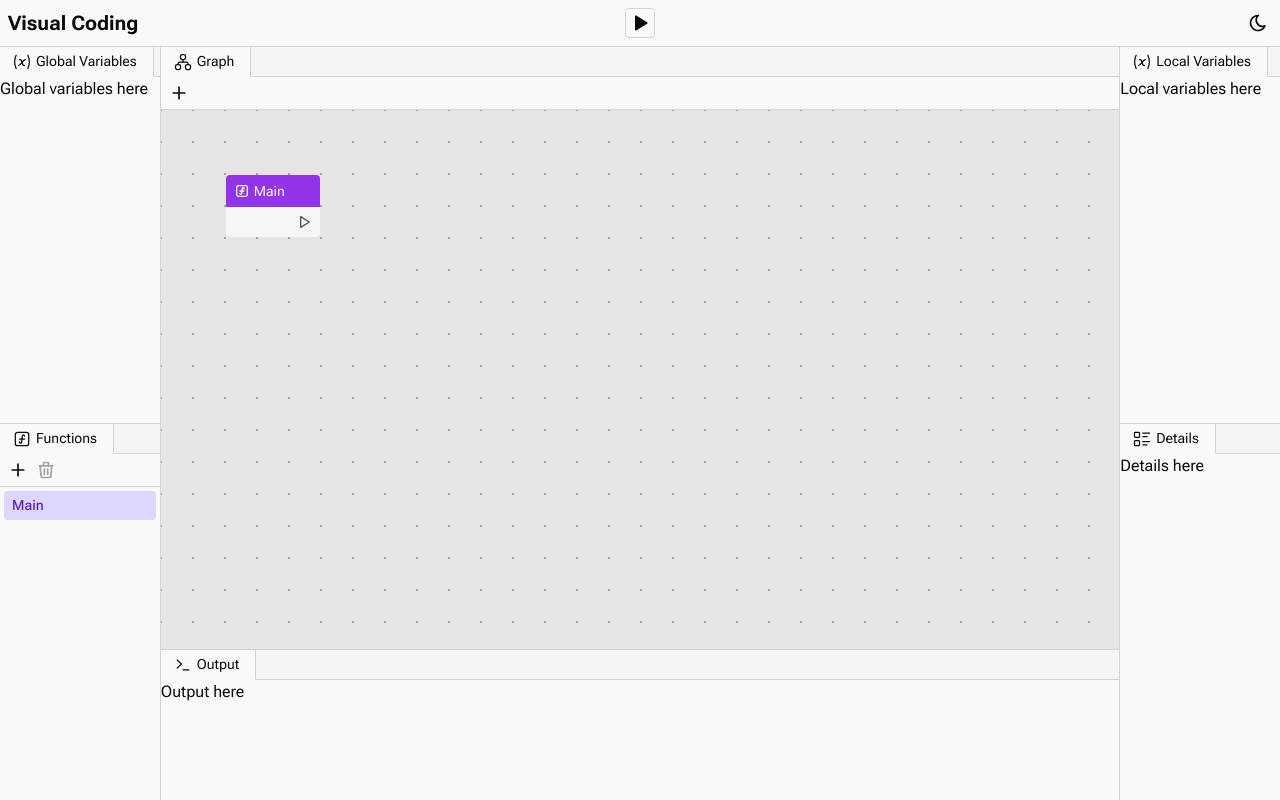
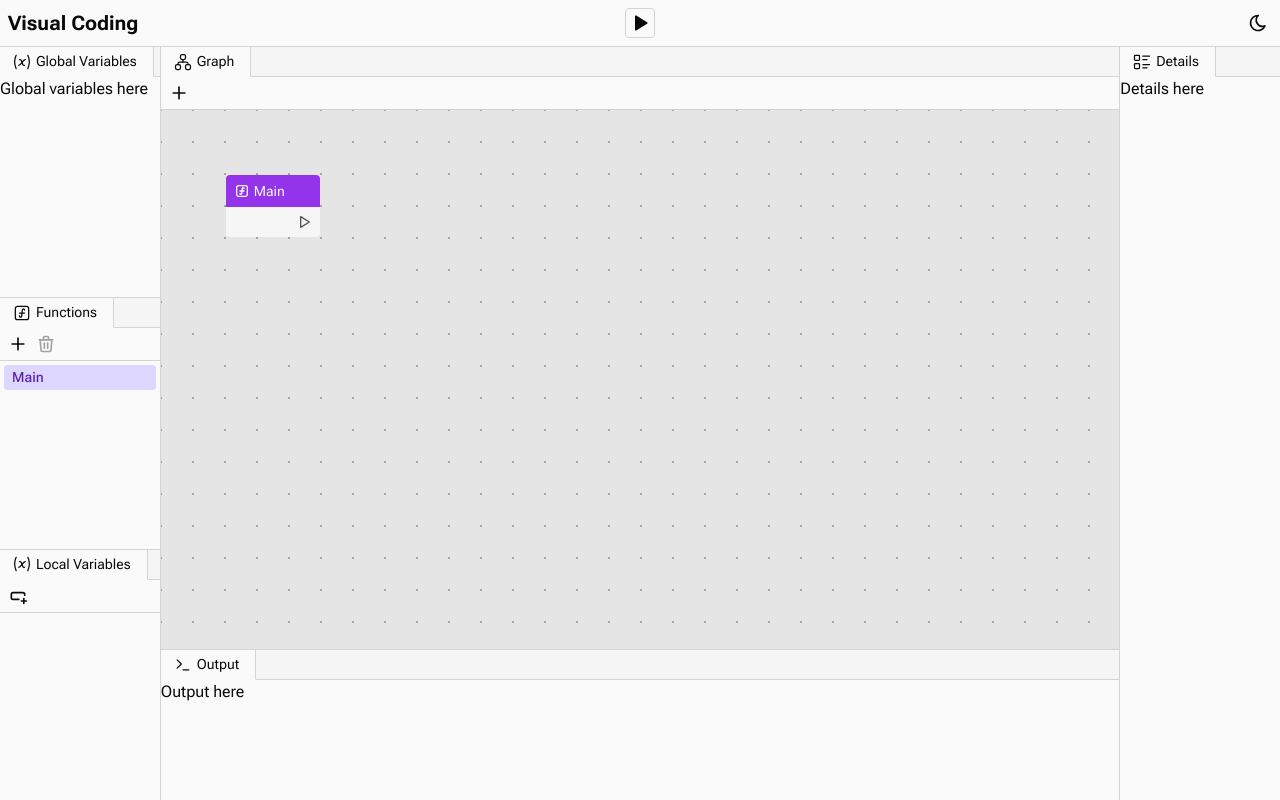
Before and after one commit to TomBeacock/visual-coding-web-app, a Next.js app: page /visual-coding-web-app/ in a window 1280 px wide. Built offline with nearby package versions, Linux system fonts and the light colour scheme.

Commit message:
Add variable nodes + variables section

```diff
--- a/app/components/nav-list/nav-list.module.css
+++ b/app/components/nav-list/nav-list.module.css
@@ -12,8 +12,10 @@
 
     display: flex;
     flex-direction: row;
+    align-items: center;
+    column-gap: 0.25rem;
     position: relative;
-    padding: 0.25rem 0.5rem;
+    padding: 0.125rem 0.5rem;
     color: var(--nav-list-item-fg);
     font-size: 0.875em;
     font-weight: 500;
@@ -30,4 +32,9 @@
         color: var(--nav-list-item-fg-selected);
         background-color: var(--nav-list-item-bg-selected);
     }
+
+    & svg {
+        width: 1.25rem;
+        height: 1.25rem;
+    }
 }
--- a/app/components/node-graph/graph-area.tsx
+++ b/app/components/node-graph/graph-area.tsx
@@ -21,6 +21,7 @@ import { GraphLinkIndicator, GraphLinkIndicatorProps } from "./graph-link/graph-
 import { Menu, MenuDivider, MenuItem, MenuSub } from "../menu/menu";
 import {
     IconClipboard,
+    IconCodeVariablePlus,
     IconPlus,
     IconVariablePlus,
 } from "@tabler/icons-react";
@@ -274,6 +275,21 @@ export function GraphArea() {
         </MenuSub>
     );
 
+    // Variables
+    const variableMenuItems: ReactNode[] = [];
+    for (const [, def] of func.variables) {
+        variableMenuItems.push(
+            <MenuSub key={def.name} icon={getIcon(def.varType)} label={def.name}>
+                <MenuItem label="Get" onClick={() => onCreateNode((x, y) => createVariableNode(def.name, "get", x, y))} />
+                <MenuItem label="Set" onClick={() => onCreateNode((x, y) => createVariableNode(def.name, "set", x, y))} />
+            </MenuSub>
+        );
+    }
+    const variablesMenu = variableMenuItems.length > 0 ? (
+        <MenuSub icon={<IconCodeVariablePlus />} label="Add Variable">
+            {variableMenuItems}
+        </MenuSub>
+    ) : undefined;
 
     // Core functions
     const categorizedMenuItems = new Map<string, ReactNode[]>();
@@ -371,6 +387,7 @@ export function GraphArea() {
                     <MenuItem label="Paste" icon={<IconClipboard />} />
                     <MenuDivider />
                     {constantsMenu}
+                    {variablesMenu}
                     {coreFunctionsMenu}
                 </Menu>
             </div>
--- a/app/components/node-graph/graph-node/graph-node.tsx
+++ b/app/components/node-graph/graph-node/graph-node.tsx
@@ -174,6 +174,69 @@ export function GraphNode({ node }: GraphNodeProps) {
             );
         }
     }
+    else if (node.type === "variable") {
+        const definition = findVariableDefinition(program, selectedFunction, node.varName);
+        if (definition === undefined) {
+            return <></>;
+        }
+        if (node.operation === "get") {
+            contents = (
+                <>
+                    <div className={classes.body}>
+                        <GraphVar
+                            name={definition.name}
+                            connected={isOutputPinConnected(0)}
+                            pin={{ nodeId: node.id, index: 0, type: "output" }}
+                            varType={definition.varType}
+                        />
+                    </div>
+                </>
+            );
+        }
+        else {
+            contents = (
+                <>
+                    <div
+                        className={classes.head}
+                        style={{ backgroundColor: getCategoryColor() }}
+                    >
+                        {getIcon()}
+                        <span>{"Set"}</span>
+                    </div>
+                    <div className={classes.body}>
+                        <GraphDoubleVar
+                            input={{
+                                name: "",
+                                connected: isInputPinConnected(0),
+                                pin: { nodeId: node.id, index: 0, type: "input" },
+                                varType: "exec",
+                            }}
+                            output={{
+                                name: "",
+                                connected: isOutputPinConnected(0),
+                                pin: { nodeId: node.id, index: 0, type: "output" },
+                                varType: "exec",
+                            }}
+                        />
+                        <GraphDoubleVar
+                            input={{
+                                name: camelCaseToWords(definition.name),
+                                connected: isInputPinConnected(1),
+                                pin: { nodeId: node.id, index: 1, type: "input" },
+                                varType: definition.varType,
+                            }}
+                            output={{
+                                name: "",
+                                connected: isOutputPinConnected(1),
+                                pin: { nodeId: node.id, index: 1, type: "output" },
+                                varType: definition.varType,
+                            }}
+                        />
+                    </div>
+                </>
+            );
+        }
+    }
     else if (node.type === "coreFunctionCall") {
         const definition = findCoreFunctionDefinition(node.funcName);
         if (definition === undefined) {
--- /dev/null
+++ b/app/components/sections/section-variables.tsx
@@ -0,0 +1,46 @@
+import classes from "./section.module.css";
+import Button from "../button/button";
+import { IconCodeVariablePlus, IconCrop169Filled } from "@tabler/icons-react";
+import { ReactNode } from "react";
+import { useProgram } from "../app-provider/app-provider";
+import { NavList, NavListItem } from "../nav-list/nav-list";
+import { camelCaseToWords, getVariableTypeColor } from "@/app/lib/program/program-util";
+import { addVariable } from "@/app/lib/program/program-algorithm";
+
+export function SectionVariables() {
+    const { program, setProgram, selectedFunction } = useProgram();
+
+    function onAddButtonClick() {
+        const newProgram = { ...program };
+        addVariable(newProgram, selectedFunction, "newVariable");
+        setProgram(newProgram);
+    }
+
+    const items: ReactNode[] = [];
+    const func = program.functions.get(selectedFunction);
+    if (func !== undefined) {
+        for (const def of func.variables.values()) {
+            items.push(
+                <NavListItem
+                    key={def.name}
+                >
+                    <IconCrop169Filled color={getVariableTypeColor(def.varType)}/>
+                    {camelCaseToWords(def.name)}
+                </NavListItem>
+            );
+        }
+    }
+
+    return (
+        <div className={classes.section}>
+            <div className={classes["action-bar"]}>
+                <Button iconOnly onClick={onAddButtonClick}>
+                    <IconCodeVariablePlus />
+                </Button>
+            </div>
+            <NavList>
+                {items}
+            </NavList>
+        </div>
+    );
+}
--- a/app/default-layout.tsx
+++ b/app/default-layout.tsx
@@ -8,6 +8,7 @@ import {
   IconTerminal,
   IconVariable
 } from "@tabler/icons-react";
+import { SectionVariables } from "./components/sections/section-variables";
 
 const tabIconProps = {
   stroke: 1.5,
@@ -42,6 +43,16 @@ export const defaultLayout = {
               }
             ]
           },
+          {
+            type: "panel",
+            children: [
+              {
+                icon: <IconVariable {...tabIconProps} />,
+                label: "Local Variables",
+                content: <SectionVariables />,
+              }
+            ]
+          },
         ]
       },
       {
@@ -73,20 +84,6 @@ export const defaultLayout = {
         ]
       },
       {
-        type: "box",
-        direction: "column",
-        children: [
-          {
-            type: "panel",
-            children: [
-              {
-                icon: <IconVariable {...tabIconProps} />,
-                label: "Local Variables",
-                content: <span>Local variables here</span>,
-              }
-            ]
-          },
-          {
         type: "panel",
         children: [
           {
@@ -97,7 +94,5 @@ export const defaultLayout = {
         ]
       },
     ]
-      }
-    ]
   },
 } as DockLayoutData;
--- a/app/lib/program/program-algorithm.ts
+++ b/app/lib/program/program-algorithm.ts
@@ -12,6 +12,7 @@ import {
     ConstantVarType,
     UserFunctionDefinition,
     VariableDefinition,
+    VariableNodeOperation,
 } from "./program-data";
 import { constantDefinitions, coreFunctionDefinitions } from "./program-core";
 import { Vector2 } from "../vector2";
@@ -78,6 +79,10 @@ export function createConstantNode(type: ConstantVarType, x: number, y: number):
     }
 }
 
+export function createVariableNode(varName: string, operation: VariableNodeOperation, x: number, y: number): Node {
+    return { id: uuid(), x, y, type: "variable", operation, varName };
+}
+
 export function createCoreFunctionCallNode(funcName: string, x: number, y: number): Node {
     return { id: uuid(), x, y, type: "coreFunctionCall", funcName };
 }
@@ -113,6 +118,23 @@ export function removePinLinks(program: Program, functionName: string, pin: Type
     }
 }
 
+export function addVariable(program: Program, functionName: string, varName: string) {
+    const f = program.functions.get(functionName);
+    if (f !== undefined) {
+        while (f.variables.has(varName)) {
+            varName += "Copy";
+        }
+        f.variables.set(varName, { type: "variable", name: varName, varType: "boolean" });
+    }
+}
+
+export function deleteVariable(program: Program, functionName: string, varName: string) {
+    const f = program.functions.get(functionName);
+    if (f !== undefined) {
+        f.variables.delete(varName);
+    }
+}
+
 export function addFunction(program: Program, name: string) {
     while (program.functions.has(name)) {
         name += "Copy";
```
Lines whose indentation alone changed are shown as unchanged.
